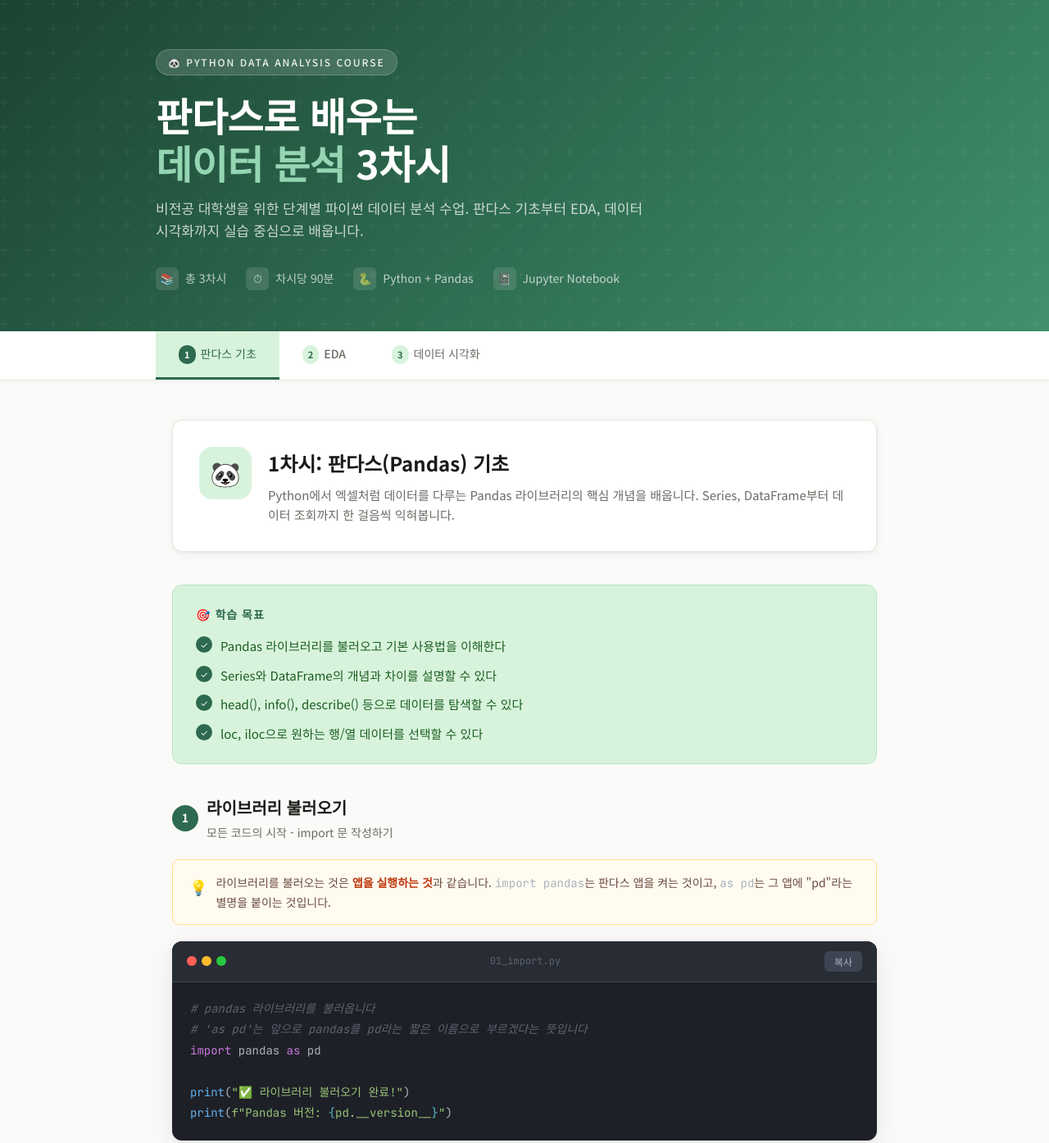
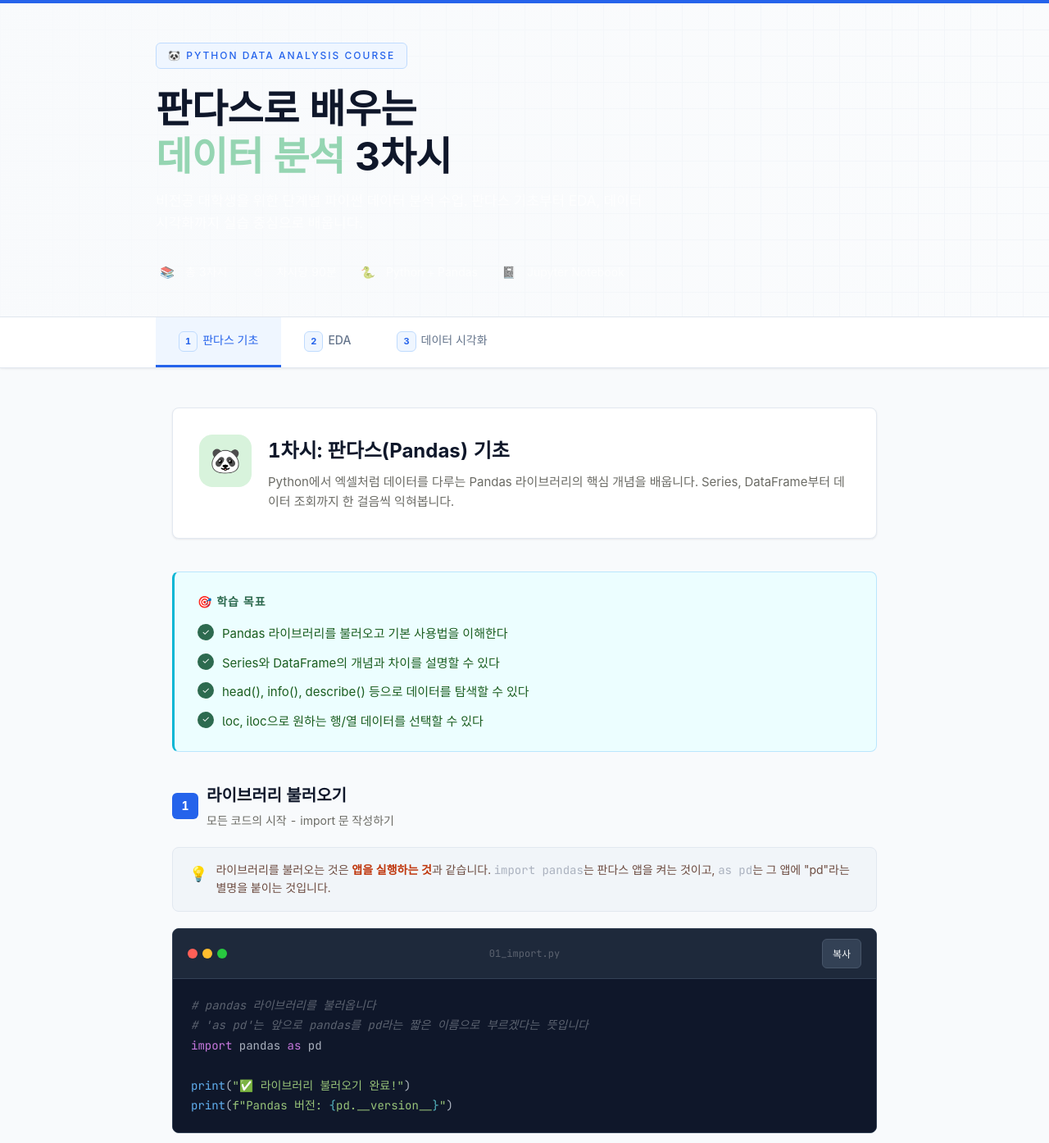
Before and after one commit to kitae104/kitae-data, a website: page Web/판다스_수업자료.html in a window 1280 px wide. Shown: the top 1394 px of the page at 82% size. Drawn offline with Linux system fonts and the light colour scheme.

Commit message:
판다스 강좌에 공통 디자인 적용

```diff
--- a/Web/assets/course-design-system.css
+++ b/Web/assets/course-design-system.css
@@ -34,3 +34,137 @@
 [data-course-theme="fabmetric"] :is(button, a) {
   -webkit-tap-highlight-color: transparent;
 }
+
+[data-course-theme="fabmetric"][data-course-layout="tabs"] .site-header {
+  padding: 48px 24px 40px;
+  color: var(--course-text);
+  background-color: var(--course-surface);
+  background-image: linear-gradient(var(--course-border) 1px, transparent 1px),
+                    linear-gradient(90deg, var(--course-border) 1px, transparent 1px);
+  background-size: 32px 32px;
+  border-top: 4px solid var(--course-primary);
+  border-bottom: 1px solid var(--course-border);
+}
+
+[data-course-theme="fabmetric"][data-course-layout="tabs"] .site-header::before {
+  background: linear-gradient(90deg, rgba(248, 250, 252, 0.96), rgba(248, 250, 252, 0.72));
+}
+
+[data-course-theme="fabmetric"][data-course-layout="tabs"] .header-tag,
+[data-course-theme="fabmetric"][data-course-layout="tabs"] .nav-tab .session-num {
+  border: 1px solid #bfdbfe;
+  border-radius: 6px;
+  background: #eff6ff;
+  color: var(--course-primary);
+}
+
+[data-course-theme="fabmetric"][data-course-layout="tabs"] .nav-bar {
+  top: 0;
+  background: rgba(255, 255, 255, 0.96);
+  border-color: var(--course-border);
+  box-shadow: var(--course-shadow);
+}
+
+[data-course-theme="fabmetric"][data-course-layout="tabs"] .nav-tab {
+  min-height: 44px;
+  color: var(--course-muted);
+  border-bottom-color: transparent;
+}
+
+[data-course-theme="fabmetric"][data-course-layout="tabs"] .nav-tab.active {
+  color: var(--course-primary);
+  background: #eff6ff;
+  border-bottom-color: var(--course-primary);
+}
+
+[data-course-theme="fabmetric"][data-course-layout="tabs"] :is(.session-header, .content-card) {
+  border: 1px solid var(--course-border);
+  border-radius: 8px;
+  background: var(--course-surface);
+  box-shadow: var(--course-shadow);
+}
+
+[data-course-theme="fabmetric"][data-course-layout="tabs"] .objectives {
+  border: 1px solid #bae6fd;
+  border-left: 3px solid var(--course-secondary);
+  border-radius: 8px;
+  background: #ecfeff;
+}
+
+[data-course-theme="fabmetric"][data-course-layout="tabs"] .section-num {
+  border-radius: 6px;
+  background: var(--course-primary);
+  color: #fff;
+}
+
+[data-course-theme="fabmetric"][data-course-layout="tabs"] :is(.concept-box, .analogy, .tip-box, .info, .success, .quiz-section) {
+  border: 1px solid var(--course-border);
+  border-radius: 8px;
+  background: var(--course-surface-low);
+  box-shadow: none;
+}
+
+[data-course-theme="fabmetric"][data-course-layout="tabs"] .tip-box {
+  border-left: 3px solid var(--course-secondary);
+  background: #ecfeff;
+}
+
+[data-course-theme="fabmetric"][data-course-layout="tabs"] .info {
+  border-left: 3px solid var(--course-primary);
+  background: #eff6ff;
+}
+
+[data-course-theme="fabmetric"][data-course-layout="tabs"] .success {
+  border-left: 3px solid var(--course-success);
+  background: #ecfdf5;
+}
+
+[data-course-theme="fabmetric"][data-course-layout="tabs"] :is(.code-wrap, .code-block) {
+  border: 1px solid #334155;
+  border-radius: 8px;
+  background: var(--course-code);
+  box-shadow: none;
+}
+
+[data-course-theme="fabmetric"][data-course-layout="tabs"] .code-header {
+  background: var(--course-code-toolbar);
+  border-color: #334155;
+}
+
+[data-course-theme="fabmetric"][data-course-layout="tabs"] pre {
+  background: var(--course-code);
+  color: #e2e8f0;
+  font-family: "JetBrains Mono", Consolas, monospace;
+}
+
+[data-course-theme="fabmetric"][data-course-layout="tabs"] .copy-btn {
+  min-height: 36px;
+  border: 1px solid #475569;
+  border-radius: 6px;
+  background: #334155;
+  color: #f8fafc;
+}
+
+[data-course-theme="fabmetric"][data-course-layout="tabs"] :is(.api-table, table) {
+  border-color: var(--course-border);
+  background: var(--course-surface);
+}
+
+[data-course-theme="fabmetric"][data-course-layout="tabs"] :is(.api-table, table) th {
+  background: var(--course-surface-low);
+  color: var(--course-muted);
+}
+
+[data-course-theme="fabmetric"][data-course-layout="tabs"] [id^="ai-"] {
+  border: 1px solid var(--course-border) !important;
+  border-left: 3px solid var(--course-tertiary) !important;
+  border-radius: 8px !important;
+  background: #faf5ff !important;
+  box-shadow: none !important;
+}
+
+[data-course-theme="fabmetric"][data-course-layout="tabs"] .site-footer {
+  border-top: 1px solid var(--course-border);
+  background: var(--course-code);
+  color: #cbd5e1;
+}
--- a/Web/판다스_수업자료.html
+++ b/Web/판다스_수업자료.html
@@ -516,8 +516,9 @@
     .session-header { flex-direction: column; }
   }
 </style>
+<link rel="stylesheet" href="./assets/course-design-system.css">
 </head>
-<body>
+<body data-course-theme="fabmetric" data-course-layout="tabs">
 
 <!-- ─── HEADER ──────────────────────────────── -->
 <header class="site-header">
```
